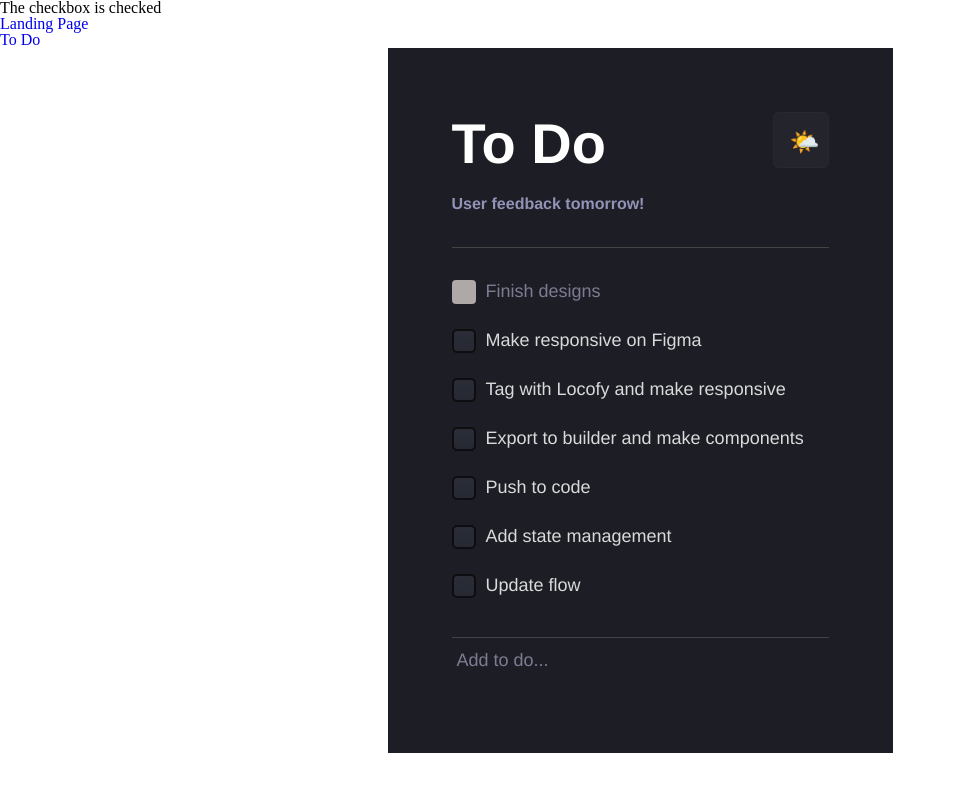
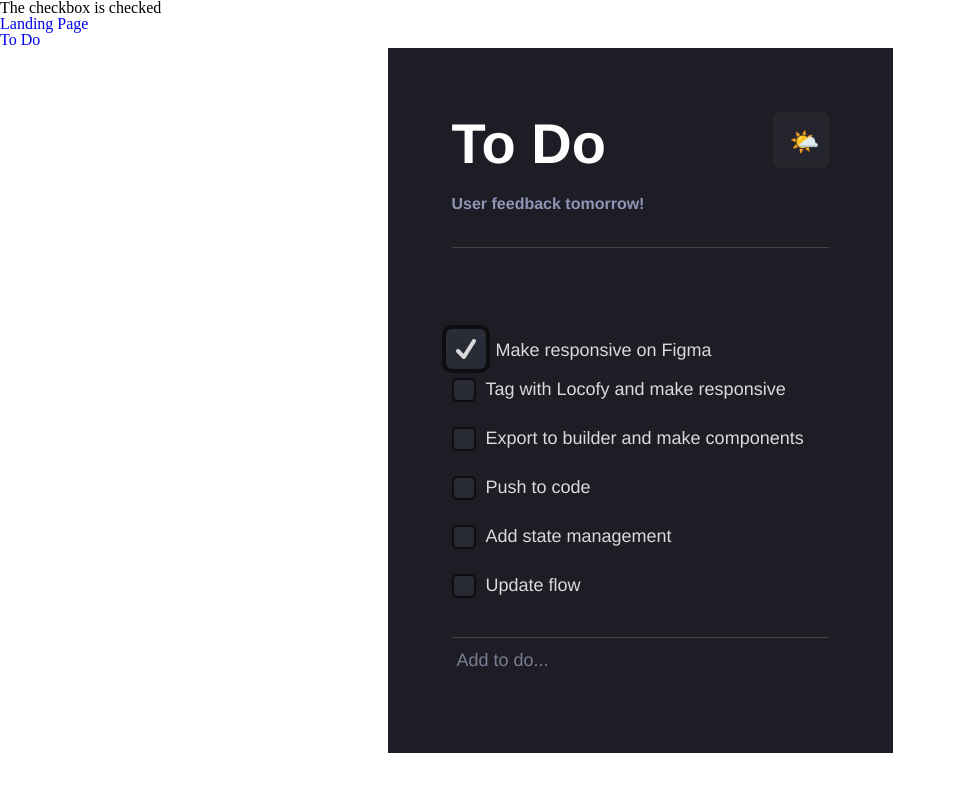
Before and after one commit to yinglu91/landing-page-anima2, a React (Vite) app: page / in a window 1280 px wide. Shown: the top 792 px of the page, without its empty margins (0-956 px from the left). Built offline with nearby package versions, Linux system fonts and the light colour scheme.

Commit message:
add css checkbox

```diff
--- a/src/screens/ToDoListDesign/ToDoListDesign.tsx
+++ b/src/screens/ToDoListDesign/ToDoListDesign.tsx
@@ -62,35 +62,22 @@ export const ToDoListDesign = (): JSX.Element => {
                 src='/img/image-2.png'
               />
             </div>
+
             <div className='to-do-complete-2'>
-              <div className='text-wrapper-3'>Make responsive on Figma</div>
-              <img
-                className='image'
-                alt='Image'
-                src='/img/image-2.png'
-              />
-            </div>
-            <div className='to-do-complete-3'>
-              {/* <img
-                className='image'
-                alt='Image'
-                src='/img/image-1.png'
-              /> */}
-
               <input
                 type='checkbox'
-                id='todos_1'
-                name='todos'
-                value='Finish designs'
-                className='custom-input'
+                id='myCheckbox1'
                 checked={isChecked}
                 onChange={checkHandler}
               />
-
-              <label htmlFor='todos_1'>
-                <div className='text-wrapper-5'>Finish designs</div>
+              <label
+                htmlFor='myCheckbox1'
+                className='text-wrapper-3'
+              >
+                Make responsive on Figma
               </label>
             </div>
+
             <div className='divider-2' />
             <header className='header'>
               <div className='title-notes'>
--- a/src/screens/ToDoListDesign/style.css
+++ b/src/screens/ToDoListDesign/style.css
@@ -230,7 +230,44 @@
   width: 24px;
    background-color:rgb(174, 168, 168);
     /* #1d1e25;  */
-   /* background-image: image("/img/image-1.png"); */
+  /*  background-image: url("/dist/img/image-2.png");*/
   display: inline-block;
   border-radius: 4px;
 }
+/* .custom-input-checked {
+  all: unset;
+  height: 24px;
+  width: 24px;
+   background-color:rgb(174, 168, 168);
+     #1d1e25;
+   background-image: url("/dist/img/image-1.png");
+  display: inline-block;
+  border-radius: 4px;
+} */
+
+/* https://stackoverflow.com/questions/30663562/use-images-like-checkboxes */
+label:before {
+  content: url("/static/img/image-2.png");
+  position: absolute;
+  z-index: 100;
+
+  height: 24px;
+  left: -54px;
+  /* object-fit: cover; */
+  top: -13px;
+  width: 24px;
+}
+:checked+label:before {
+  content: url("/static/img/image-1.png");
+}
+input[type=checkbox] {
+  display: none;
+}
+/*pure cosmetics:*/
+/* img {
+  height: 24px;
+  width: 24px;
+} */
+label {
+  margin: 10px;
+}
```
